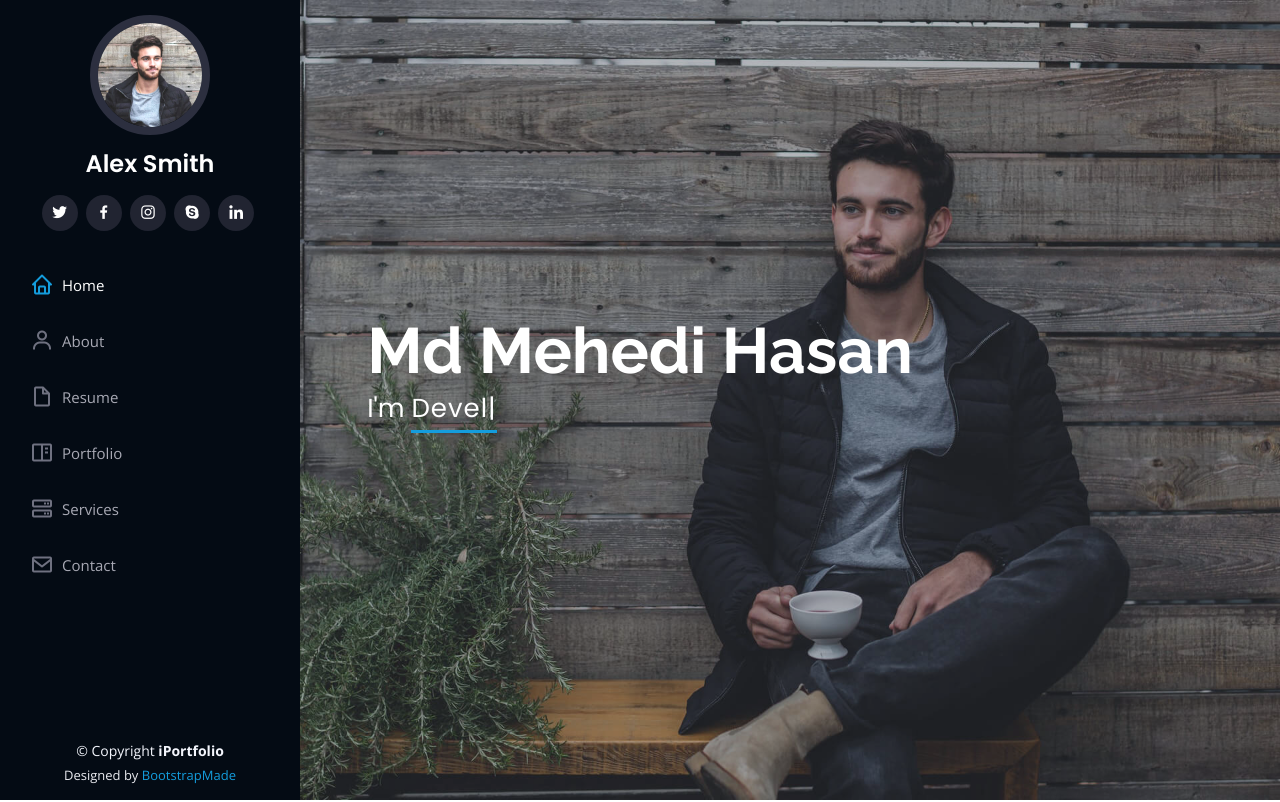
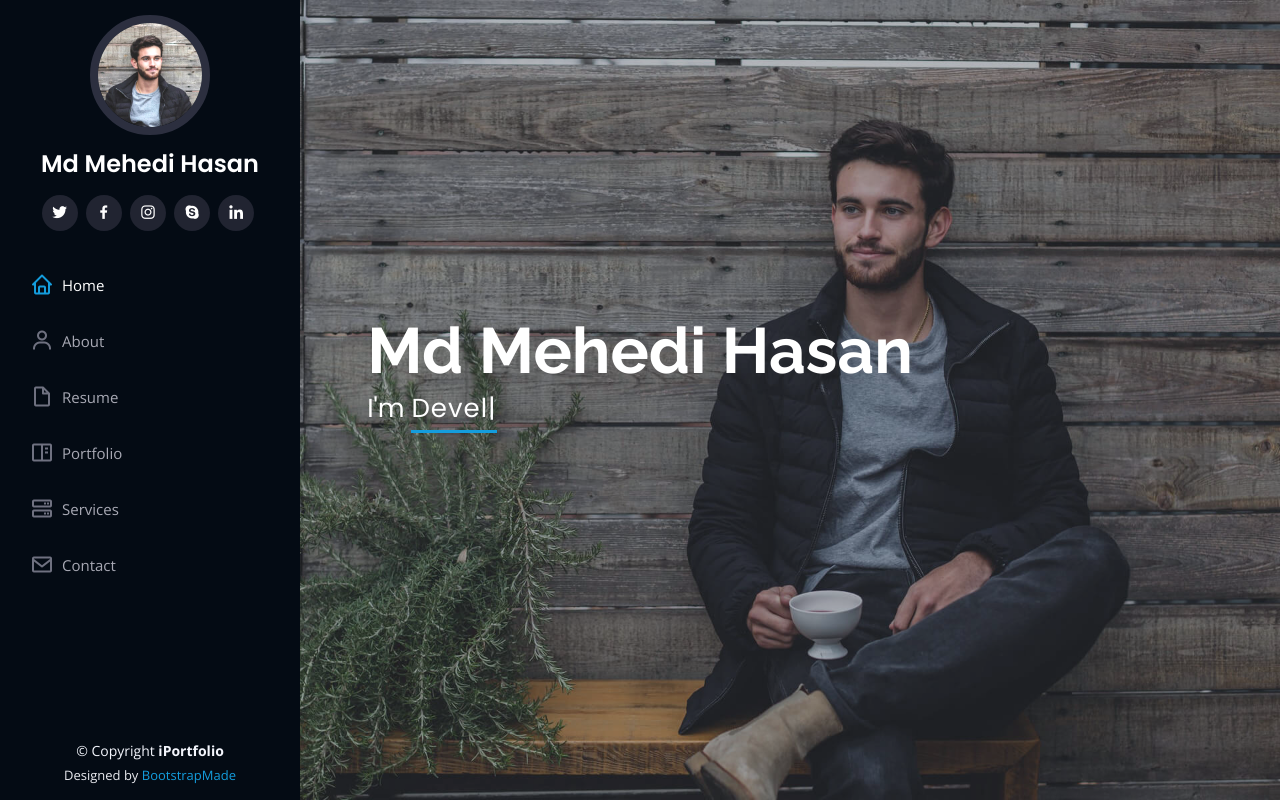
Before and after one commit to mehedi-01/iPortfolio, a plain HTML site: page index.html in a window 1280 px wide. Shown: the top 802 px of the page. Drawn offline with nearby package versions, Linux system fonts and the light colour scheme.

Commit message:
totall name added

```diff
--- a/index.html
+++ b/index.html
@@ -46,7 +46,7 @@
 
       <div class="profile">
         <img src="assets/img/profile-img.jpg" alt="" class="img-fluid rounded-circle">
-        <h1 class="text-light"><a href="index.html">Alex Smith</a></h1>
+        <h1 class="text-light"><a href="index.html">Md Mehedi Hasan</a></h1>
         <div class="social-links mt-3 text-center">
           <a href="#" class="twitter"><i class="bx bxl-twitter"></i></a>
           <a href="#" class="facebook"><i class="bx bxl-facebook"></i></a>
```
